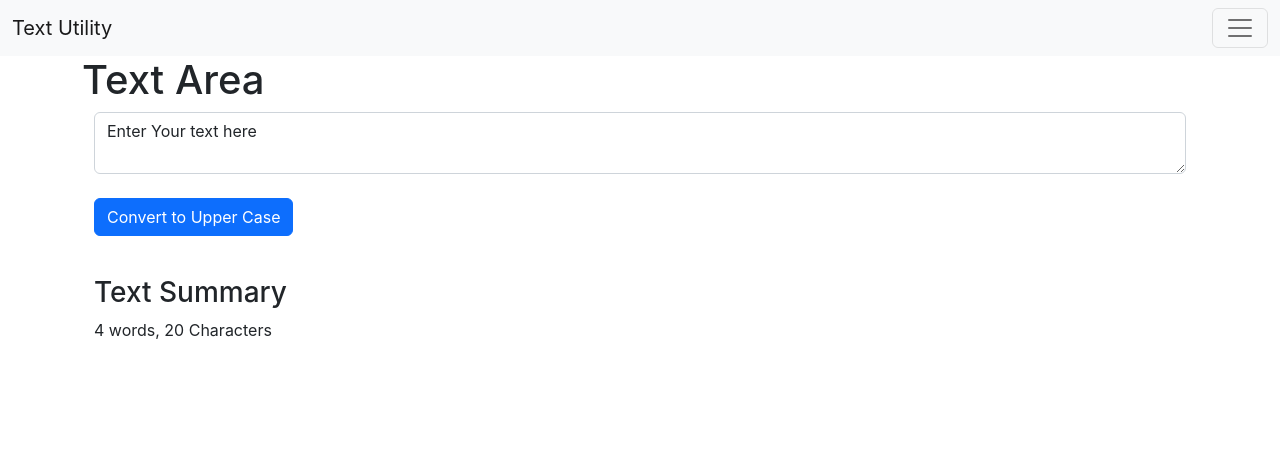
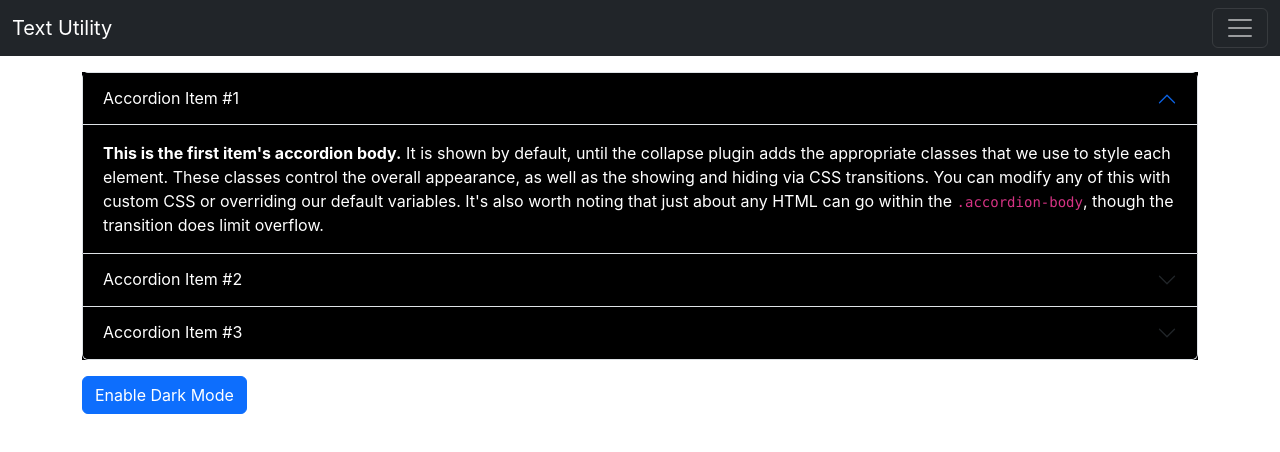
Before and after one commit to Mani007/Reactpractice, a React (Create React App) app: page / in a window 1280 px wide. Shown: the top 452 px of the page. Built offline with nearby package versions, Linux system fonts and the light colour scheme.

Commit message:
Themeing dark/light mode done using hooks and CSS style in React. background-color = backgroundColor in React

```diff
--- a/src/App.js
+++ b/src/App.js
@@ -1,5 +1,6 @@
 
 import './App.css';
+import About from './components/About';
 import Navbar from './components/Navbar'; //Always have components start with Capital letters
 import TextForm from './components/TextForm';
 
@@ -7,8 +8,9 @@ function App() {
   return (
     <>
     <Navbar title="Text Utility"/>
-    <div className="container">
-      <TextForm headings="Text Area"/>
+    <div className="container my-3">
+      {/* <TextForm headings="Text Area"/> */}
+      <About/>
     </div>
     {/* <Navbar/> */}
    </>
--- /dev/null
+++ b/src/components/About.js
@@ -0,0 +1,130 @@
+import React, {useState} from "react";
+
+export default function About() {
+  const [myStyle, setMyStyle]  = useState({
+    color:'white',
+    backgroundColor: 'black'
+  })
+
+  const [btnText, setBtnText] = useState('Enable Dark Mode')
+
+  const toggleStyle = () => {
+    if(myStyle.color === 'white') {
+      setMyStyle({
+        color:'black',
+        backgroundColor: 'white'
+      })
+      setBtnText("Enable Dark Mode")
+    }
+    else{
+      setMyStyle({
+        color:'white',
+        backgroundColor: 'black'
+      })
+      setBtnText("Enable Light Mode")
+    }
+  }
+  return (
+    <>
+      <div className="accordion" id="accordionExample" style={myStyle}>
+        <div className="accordion-item">
+          <h2 className="accordion-header" id="headingOne" style={myStyle} >
+            <button
+              className="accordion-button"
+              type="button"
+              data-bs-toggle="collapse"
+              data-bs-target="#collapseOne"
+              aria-expanded="true"
+              aria-controls="collapseOne"
+              style={myStyle}
+            >
+              Accordion Item #1
+            </button>
+          </h2>
+          <div
+            id="collapseOne"
+            className="accordion-collapse collapse show"
+            aria-labelledby="headingOne"
+            data-bs-parent="#accordionExample"
+          >
+            <div className="accordion-body" style={myStyle}>
+              <strong>This is the first item's accordion body.</strong> It is
+              shown by default, until the collapse plugin adds the appropriate
+              classes that we use to style each element. These classes control
+              the overall appearance, as well as the showing and hiding via CSS
+              transitions. You can modify any of this with custom CSS or
+              overriding our default variables. It's also worth noting that just
+              about any HTML can go within the <code>.accordion-body</code>,
+              though the transition does limit overflow.
+            </div>
+          </div>
+        </div>
+        <div className="accordion-item" style={myStyle}>
+          <h2 className="accordion-header" id="headingTwo">
+            <button
+              className="accordion-button collapsed"
+              type="button"
+              data-bs-toggle="collapse"
+              data-bs-target="#collapseTwo"
+              aria-expanded="false"
+              aria-controls="collapseTwo"
+              style={myStyle}
+            >
+              Accordion Item #2
+            </button>
+          </h2>
+          <div
+            id="collapseTwo"
+            className="accordion-collapse collapse"
+            aria-labelledby="headingTwo"
+            data-bs-parent="#accordionExample"
+          >
+            <div className="accordion-body" style={myStyle}>
+              <strong>This is the second item's accordion body.</strong> It is
+              hidden by default, until the collapse plugin adds the appropriate
+              classes that we use to style each element. These classes control
+              the overall appearance, as well as the showing and hiding via CSS
+              transitions. You can modify any of this with custom CSS or
+              overriding our default variables. It's also worth noting that just
+              about any HTML can go within the <code>.accordion-body</code>,
+              though the transition does limit overflow.
+            </div>
+          </div>
+        </div>
+        <div className="accordion-item" style={myStyle}>
+          <h2 className="accordion-header" id="headingThree">
+            <button
+              className="accordion-button collapsed"
+              type="button"
+              data-bs-toggle="collapse"
+              data-bs-target="#collapseThree"
+              aria-expanded="false"
+              aria-controls="collapseThree"
+              style={myStyle}
+            >
+              Accordion Item #3
+            </button>
+          </h2>
+          <div
+            id="collapseThree"
+            className="accordion-collapse collapse"
+            aria-labelledby="headingThree"
+            data-bs-parent="#accordionExample"
+          >
+            <div className="accordion-body" style={myStyle}>
+              <strong>This is the third item's accordion body.</strong> It is
+              hidden by default, until the collapse plugin adds the appropriate
+              classes that we use to style each element. These classes control
+              the overall appearance, as well as the showing and hiding via CSS
+              transitions. You can modify any of this with custom CSS or
+              overriding our default variables. It's also worth noting that just
+              about any HTML can go within the <code>.accordion-body</code>,
+              though the transition does limit overflow.
+            </div>
+          </div>
+        </div>
+      </div>
+      <button type="button" onClick={toggleStyle} className="btn btn-primary my-3"> {btnText}</button>
+    </>
+  );
+}
--- a/src/components/Navbar.js
+++ b/src/components/Navbar.js
@@ -4,7 +4,7 @@ import PropTypes from 'prop-types'
 export default function Navbar(props) { //Always have components start with Capital letters
   return (
     <>
-    <nav className="navbar navbar-expand-sg bg-light">
+    <nav className="navbar navbar-expand-sg navbar-dark bg-dark">
     <div className="container-fluid">
       <a className="navbar-brand" href="/">{props.title}</a>
       <button className="navbar-toggler" type="button" data-bs-toggle="collapse" data-bs-target="#navbarSupportedContent" aria-controls="navbarSupportedContent" aria-expanded="false" aria-label="Toggle navigation">
@@ -23,7 +23,7 @@ export default function Navbar(props) { //Always have components start with Capi
         </ul>
         <form className="d-flex" role="search">
           <input className="form-control me-2" type="search" placeholder="Search" aria-label="Search"/>
-          <button className="btn btn-outline-success" type="submit">Search</button>
+          <button className="btn btn-success" type="submit">Search</button>
         </form>
       </div>
     </div>
```
